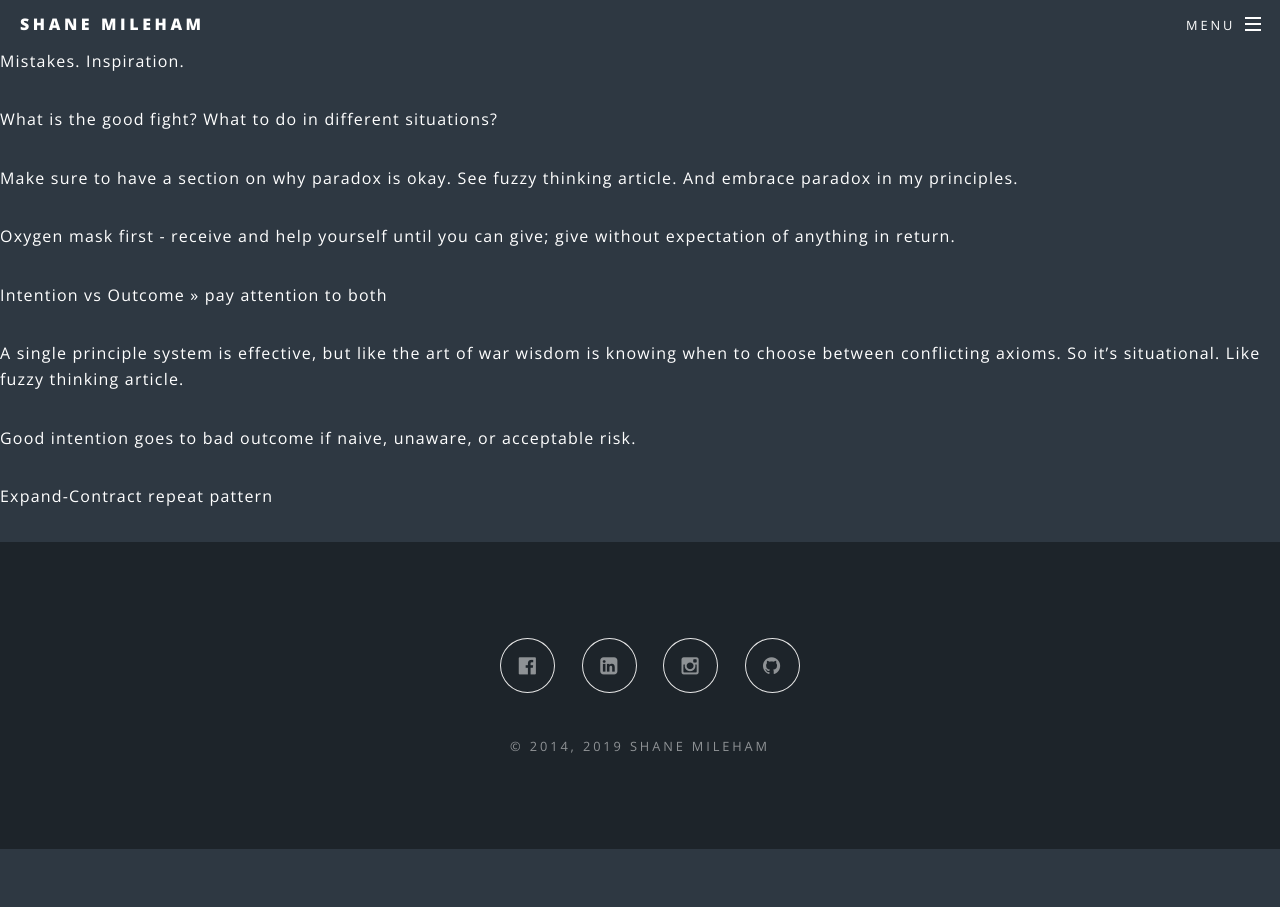
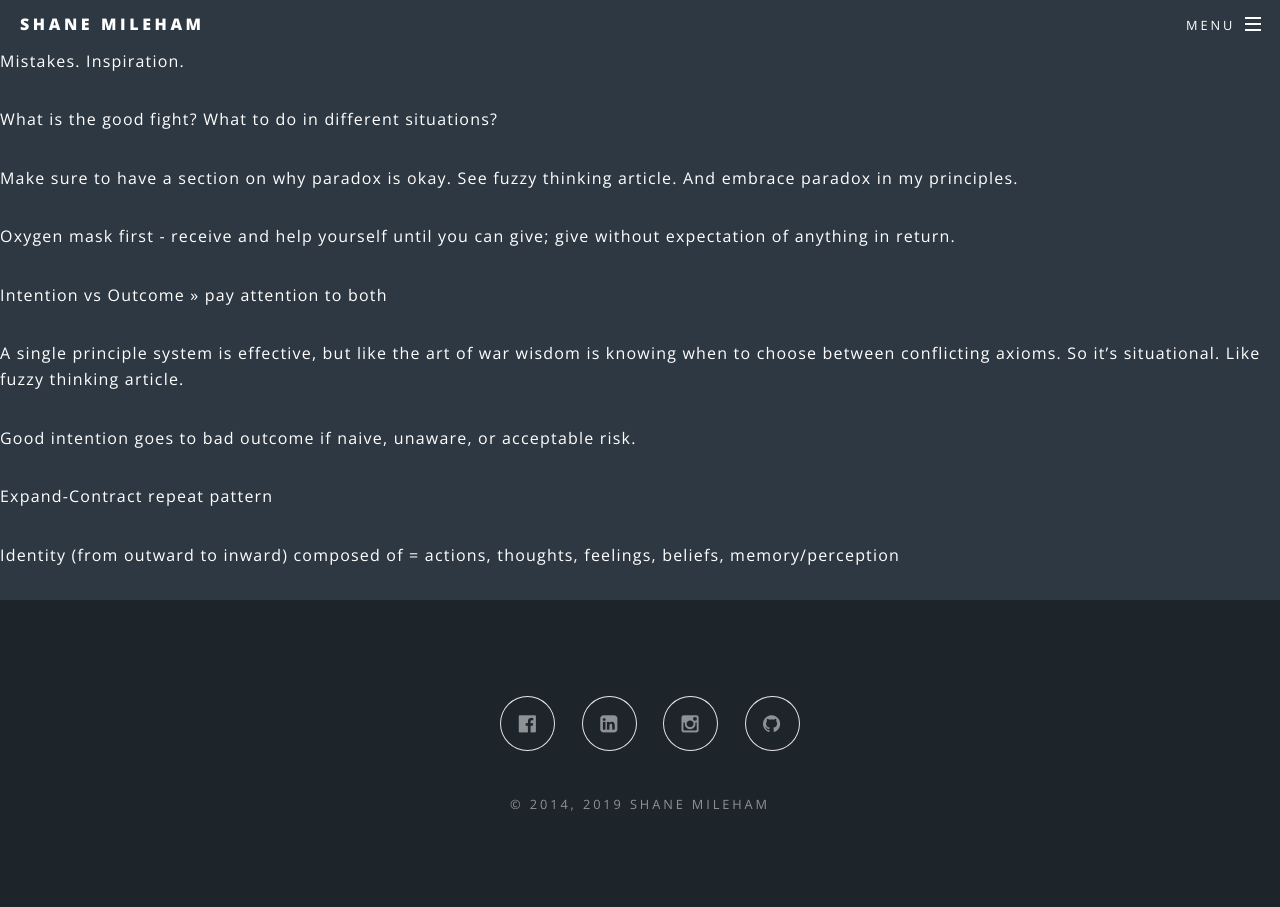
Before and after one commit to shanemileham/shanemileham.github.io, a Jekyll site: the page built from _kb/personal/philosophy/philosophy.md, in a window 1280 px wide. Built offline with Jekyll 4.4.1, drawn with Linux system fonts in a browser that asks for light colours; comment, search, counter and statistics services are not loaded.

Commit message:
Identity note

```diff
--- a/_kb/personal/philosophy/philosophy.md
+++ b/_kb/personal/philosophy/philosophy.md
@@ -19,3 +19,5 @@ A single principle system is effective, but like the art of war wisdom is knowin
 Good intention goes to bad outcome if naive, unaware, or acceptable risk.
 
 Expand-Contract repeat pattern
+
+Identity (from outward to inward) composed of = actions, thoughts, feelings, beliefs, memory/perception
```
